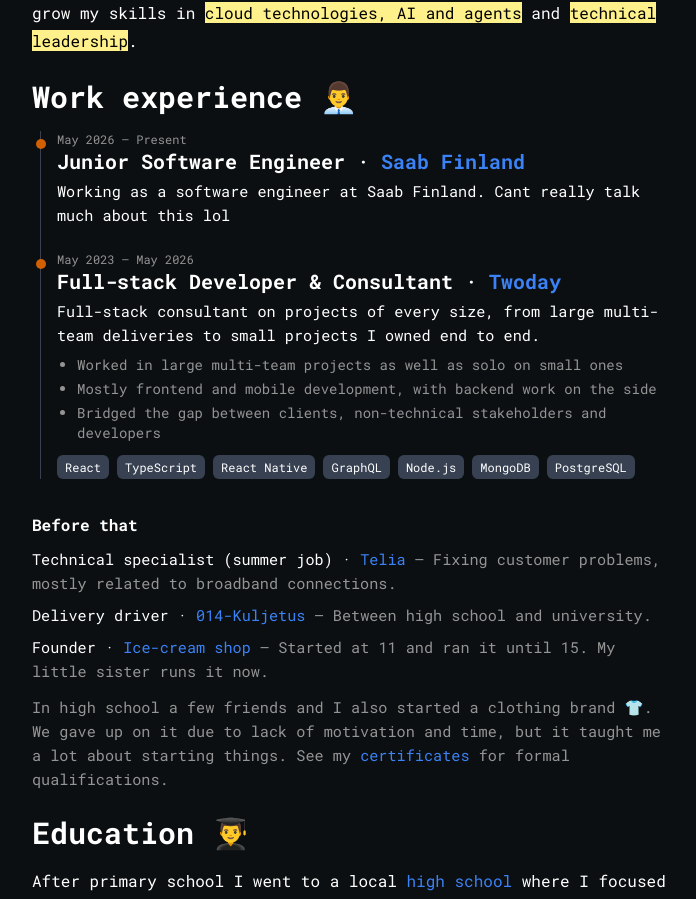
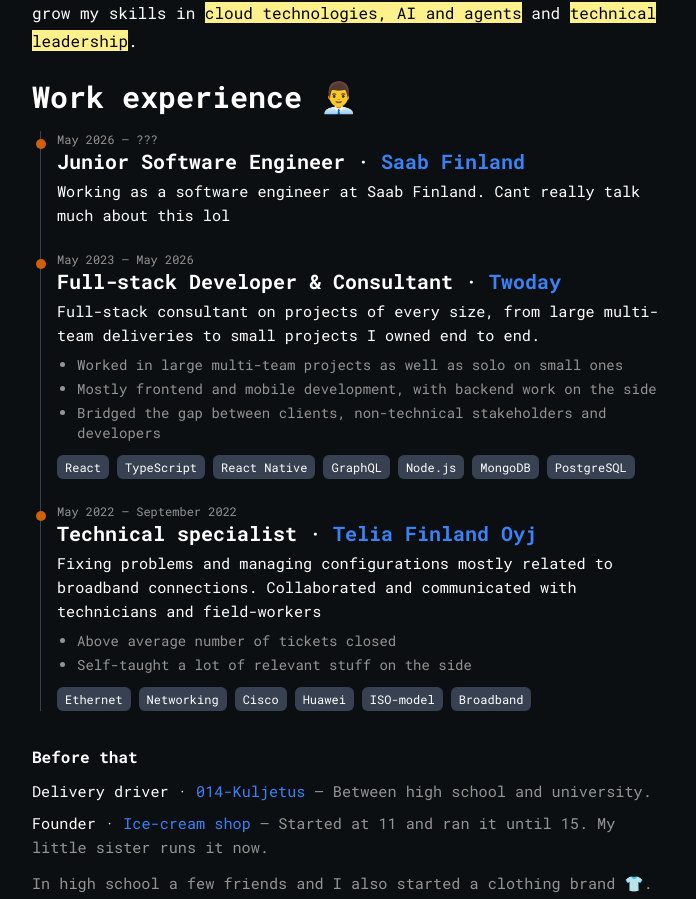
Before and after one commit to temevh/minimalisticPort, a Next.js app: page /about in a window 1280 px wide. Shown: the part 473-1372 px from the top of the page, without its empty margins (288-984 px from the left). Built offline with nearby package versions, Linux system fonts and the light colour scheme.

Commit message:
updated jobs

```diff
--- a/src/data/experience.js
+++ b/src/data/experience.js
@@ -6,7 +6,7 @@ export const experience = [
     url: "https://www.saab.com/",
     role: "Junior Software Engineer",
     start: "May 2026",
-    end: "Present",
+    end: "???",
     summary:
       "Working as a software engineer at Saab Finland. Cant really talk much about this lol",
     highlights: [],
@@ -35,16 +35,31 @@ export const experience = [
       "PostgreSQL",
     ],
   },
+  {
+    company: "Telia Finland Oyj",
+    url: "telia.fi",
+    role: "Technical specialist ",
+    start: "May 2022",
+    end: "September 2022",
+    summary:
+      "Fixing problems and managing configurations mostly related to broadband connections. Collaborated and communicated with technicians and field-workers",
+    highlights: [
+      "Above average number of tickets closed",
+      "Self-taught a lot of relevant stuff on the side",
+    ],
+    tags: [
+      "Ethernet",
+      "Networking",
+      "Cisco",
+      "Huawei",
+      "ISO-model",
+      "Broadband",
+    ],
+  },
 ];
 
 // Shorter earlier roles, shown as a compact list under the main timeline.
 export const earlierRoles = [
-  {
-    role: "Technical specialist (summer job)",
-    company: "Telia",
-    url: "https://www.teliacompany.com/en/category/this-is-telia",
-    note: "Fixing customer problems, mostly related to broadband connections.",
-  },
   {
     role: "Delivery driver",
     company: "014-Kuljetus",
```
